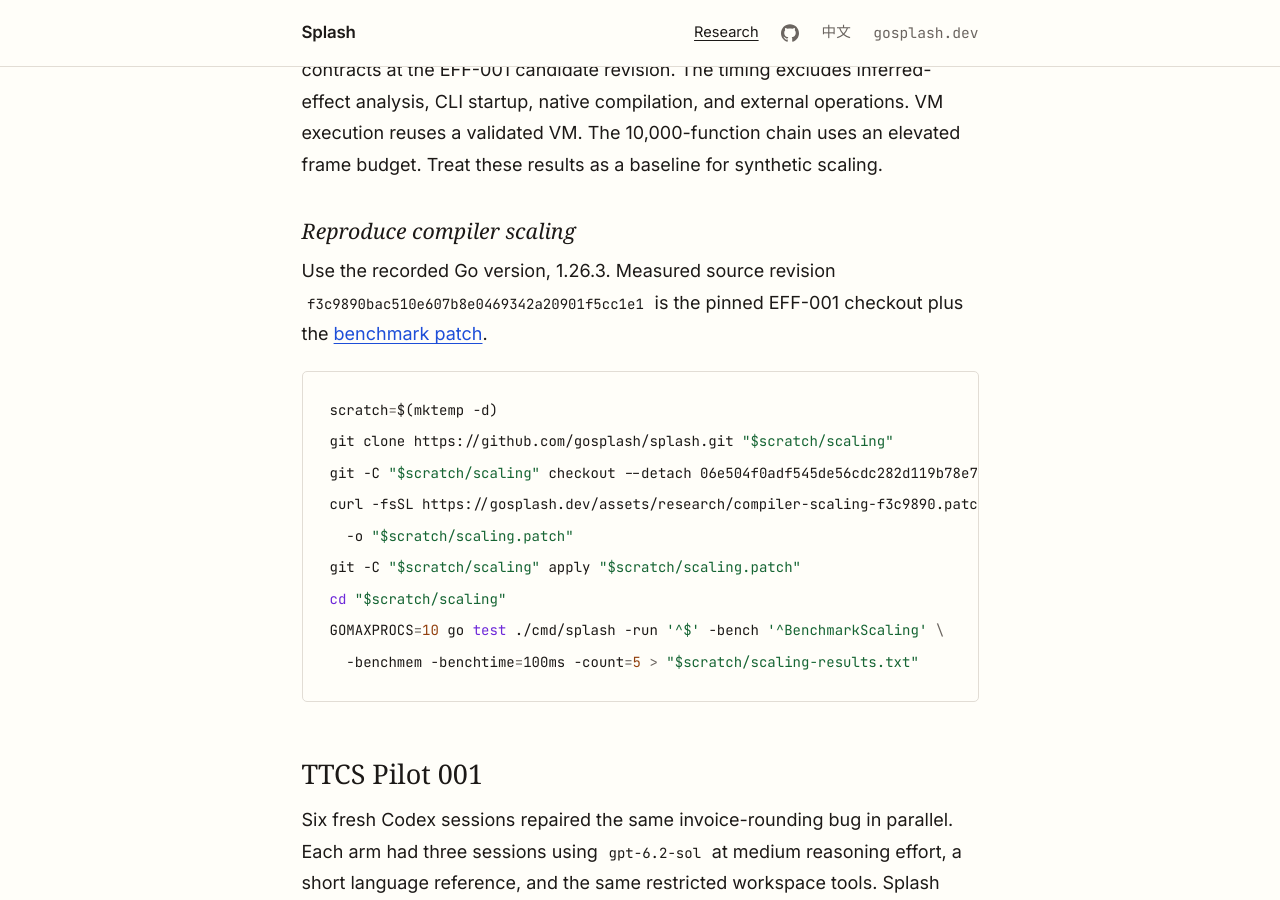
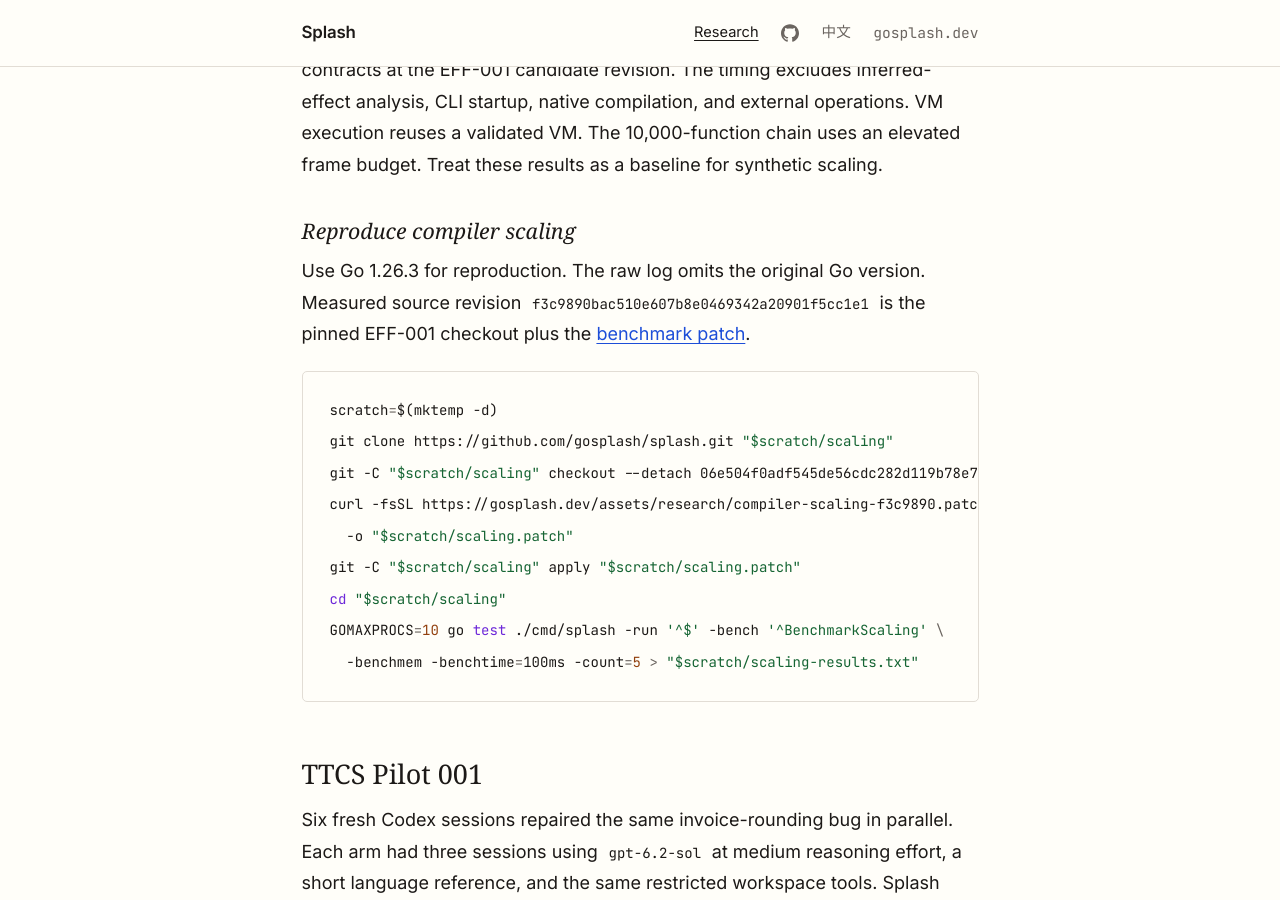
Before and after one commit to gosplash/splash, a Jekyll site: the page built from site/research.md, in a window 1280 px wide and 900 px high, scrolled down 3257 px. Built offline with Jekyll 4.4.1, drawn with Linux system fonts in a browser that asks for light colours; nearby versions of some CDN libraries; some web fonts are replaced.

Commit message:
docs: qualify the scaling toolchain provenance

````diff
--- a/site/research.md
+++ b/site/research.md
@@ -76,7 +76,7 @@ A separate synthetic workload with 1,000 recursive policy groups measured 22.753
 
 ### Reproduce compiler scaling
 
-Use the recorded Go version, 1.26.3. Measured source revision `f3c9890bac510e607b8e0469342a20901f5cc1e1` is the pinned EFF-001 checkout plus the [benchmark patch]({{ '/assets/research/compiler-scaling-f3c9890.patch' | relative_url }}).
+Use Go 1.26.3 for reproduction. The raw log omits the original Go version. Measured source revision `f3c9890bac510e607b8e0469342a20901f5cc1e1` is the pinned EFF-001 checkout plus the [benchmark patch]({{ '/assets/research/compiler-scaling-f3c9890.patch' | relative_url }}).
 
 ```bash
 scratch=$(mktemp -d)
````
